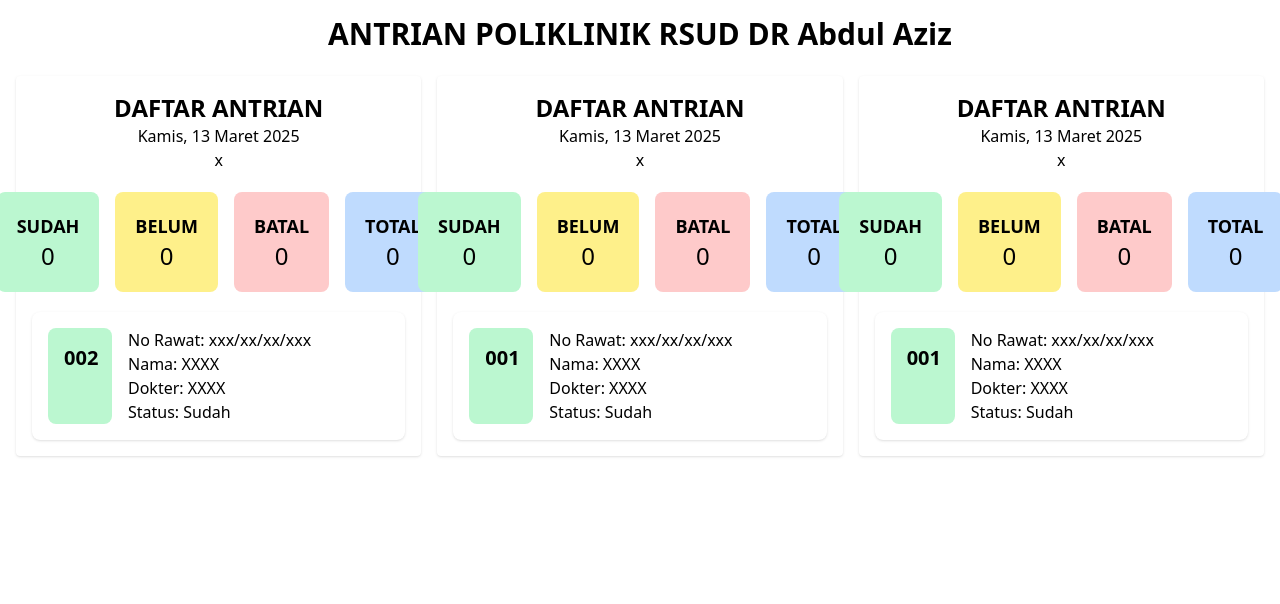
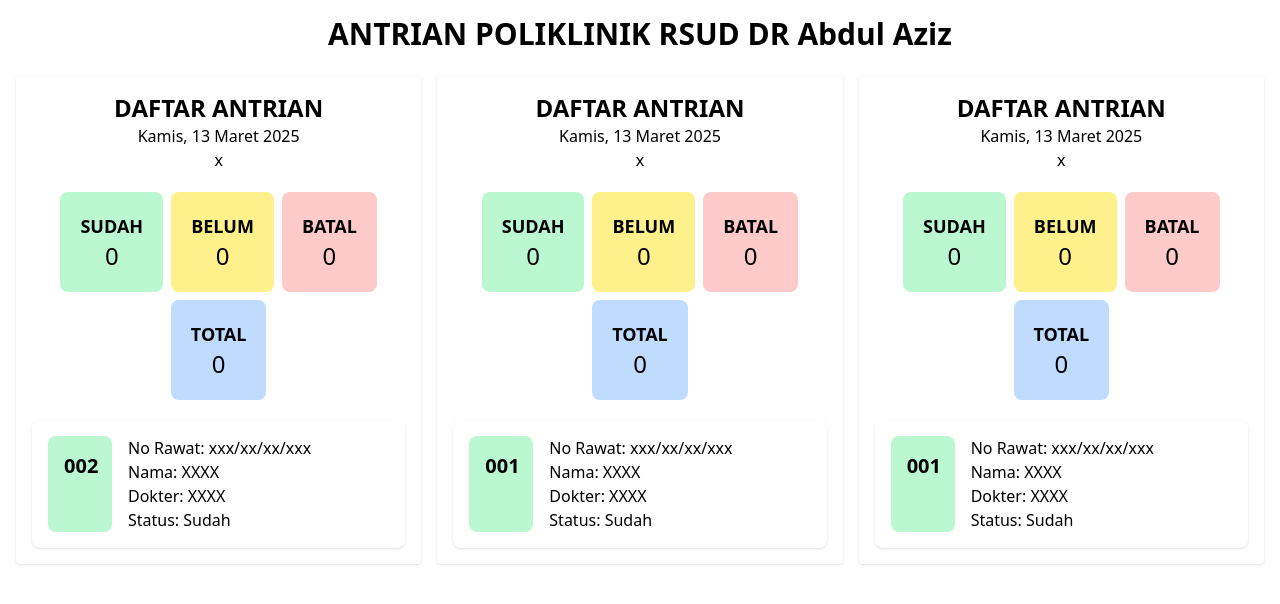
Before and after one commit to fakhryhizballah/Antrian-Poli, a Node server app: page /flexy3 in a window 1280 px wide. Shown: the top 604 px of the page. Run offline with Node 20, Linux system fonts and the light colour scheme; some libraries are stand-ins or nearby versions.

Commit message:
flex flex-wrap

```diff
--- a/views/pages/flexy3.ejs
+++ b/views/pages/flexy3.ejs
@@ -8,7 +8,7 @@
                     <p id="tanggal">Kamis, 13 Maret 2025</p>
                     <p id="bath1_poliklinik">x</p>
                 </div>
-                <div class="flex justify-center space-x-4 mb-5">
+                <div class="flex flex-wrap justify-center gap-2 mb-5">
                     <div class="bg-green-200 p-5 rounded-lg text-center w-23">
                         <p class="text-lg font-bold">SUDAH</p>
                         <p class="text-2xl" id="bath1_sudah">0</p>
@@ -45,7 +45,7 @@
                     <p id="tanggal2">Kamis, 13 Maret 2025</p>
                     <p id="bath2_poliklinik">x</p>
                 </div>
-                <div class="flex justify-center space-x-4 mb-5">
+                <div class="flex flex-wrap justify-center gap-2 mb-5">
                     <div class="bg-green-200 p-5 rounded-lg text-center w-23">
                         <p class="text-lg font-bold">SUDAH</p>
                         <p class="text-2xl" id="bath2_sudah">0</p>
@@ -82,7 +82,7 @@
                     <p id="tanggal3">Kamis, 13 Maret 2025</p>
                     <p id="bath3_poliklinik">x</p>
                 </div>
-                <div class="flex justify-center space-x-4 mb-5">
+                <div class="flex flex-wrap justify-center gap-2 mb-5">
                     <div class="bg-green-200 p-5 rounded-lg text-center w-23">
                         <p class="text-lg font-bold">SUDAH</p>
                         <p class="text-2xl" id="bath3_sudah">0</p>
```
